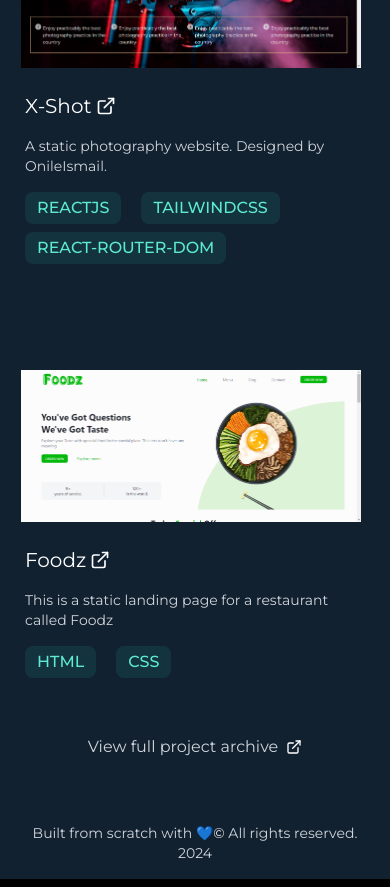
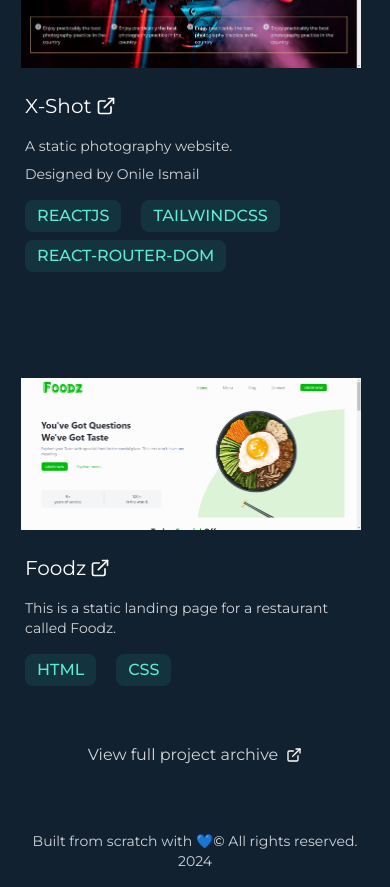
Before and after one commit to mobolajiJinad/OmobolajiPortfolio, a React (Vite) app: page / in a window 390 px wide. Shown: the part 2480-3367 px from the top of the page. Built offline with nearby package versions, Linux system fonts and the light colour scheme.

Commit message:
Added link to OnileIsmail twitter page

```diff
--- a/src/components/Projects.jsx
+++ b/src/components/Projects.jsx
@@ -2,6 +2,7 @@ import { FiExternalLink } from "react-icons/fi";
 
 import { projects } from "../data";
 import Reveal from "./Reveal";
+import { Link } from "react-router-dom";
 
 const Projects = () => {
   return (
@@ -30,7 +31,18 @@ const Projects = () => {
                 </h3>
               </a>
               <p className="text-sm text-gray-300 md:text-base">
-                {project.shortText}
+                {project.shortText}{" "}
+                {project.designer && (
+                  <span className="mt-2 block text-sm text-gray-300 md:text-base">
+                    Designed by{" "}
+                    <Link
+                      to={project.designer.twitterLink}
+                      className="hover:text-teal-300"
+                    >
+                      {project.designer.name}
+                    </Link>
+                  </span>
+                )}
               </p>
 
               <div>
--- a/src/data.js
+++ b/src/data.js
@@ -64,14 +64,18 @@ export const projects = [
     imgSrc: xshot,
     projectLink: "https://xshot.vercel.app/",
     name: "X-shot",
-    shortText: "A static photography website. Designed by OnileIsmail.",
+    shortText: "A static photography website.",
+    designer: {
+      name: "Onile Ismail",
+      twitterLink: "https://twitter.com/lyhamsea",
+    },
     tools: ["reactjs", "TailwindCSS", "react-router-dom"],
   },
   {
     imgSrc: foodz,
     projectLink: "https://foodz-squady.vercel.app/",
     name: "Foodz",
-    shortText: "This is a static landing page for a restaurant called Foodz",
+    shortText: "This is a static landing page for a restaurant called Foodz.",
     tools: ["html", "cSS"],
   },
 ];
```
